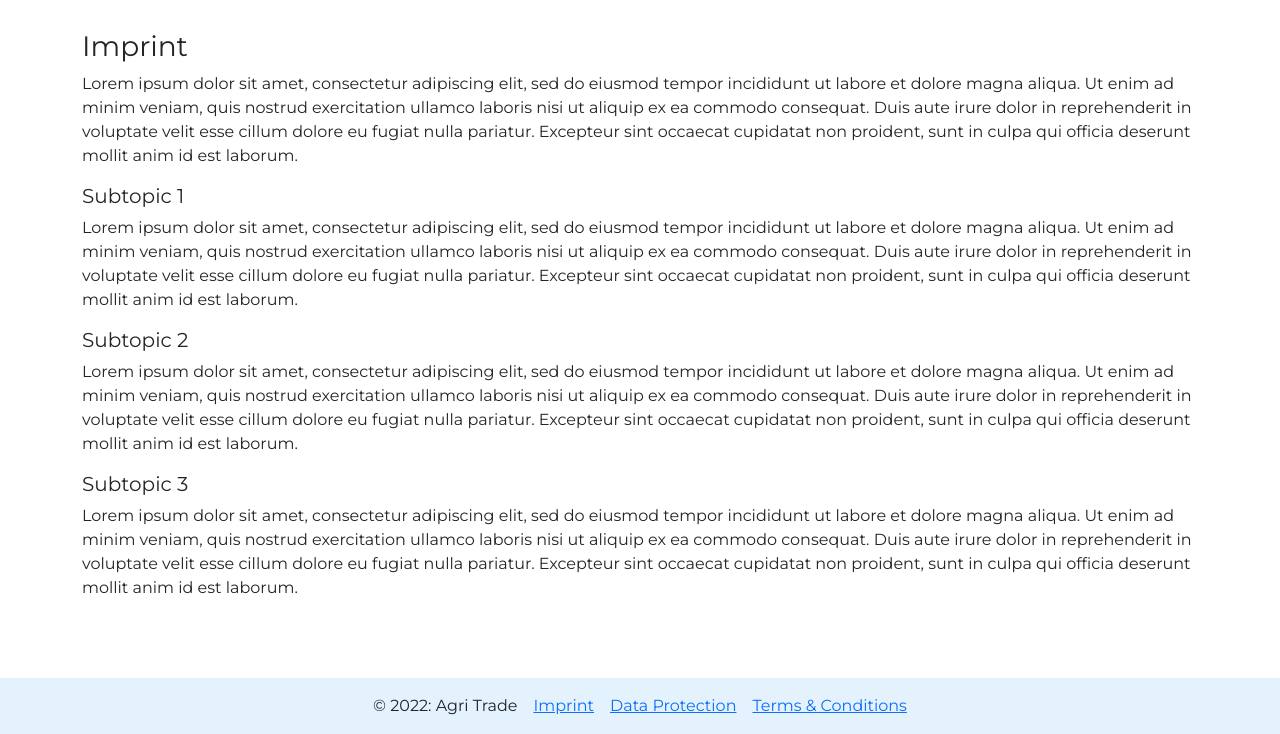
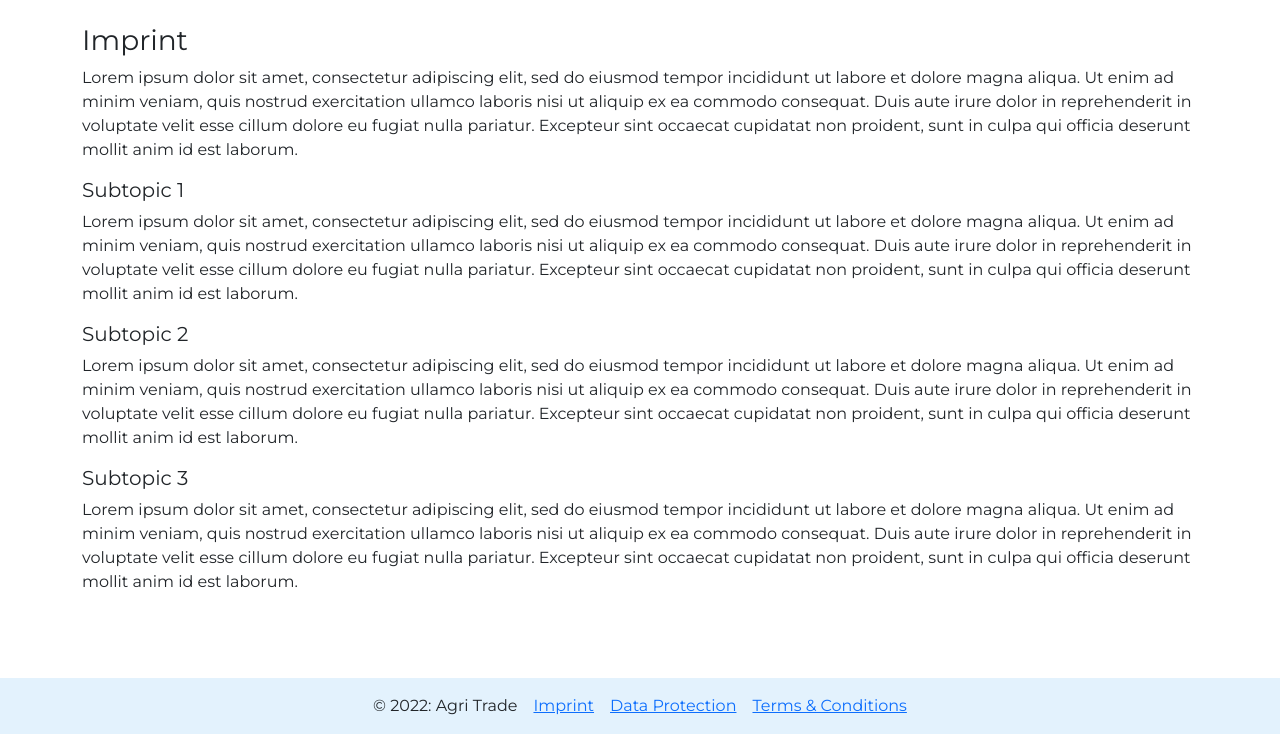
Before and after one commit to erinbedri/Agri_Trade---django-project, a Django app: page /imprint/ in a window 1280 px wide. Shown: the part 66-800 px from the top of the page. Run offline with Django 4.2, Linux system fonts and the light colour scheme.

Commit message:
fixed top margin on imprint, dp and t&c templates

```diff
--- a/agri_trade/marketplace/forms.py
+++ b/agri_trade/marketplace/forms.py
@@ -15,7 +15,7 @@ class AddProductForm(forms.ModelForm):
     location = CountryField().formfield(
         widget=CountrySelectWidget(
            attrs={"class": "form-control"}
-        )
+        ),
     )
 
     class Meta:
--- a/agri_trade/settings.py
+++ b/agri_trade/settings.py
@@ -20,7 +20,6 @@ BASE_DIR = Path(__file__).resolve().parent.parent
 SECRET_KEY = os.getenv('SECRET_KEY')
 
 DEBUG = os.getenv('DEBUG', False) == 'True'
-print(DEBUG)
 
 ALLOWED_HOSTS = os.getenv('ALLOWED_HOSTS', '127.0.0.1').split(' ')
 
--- a/agri_trade/web/templates/web/data_protection.html
+++ b/agri_trade/web/templates/web/data_protection.html
@@ -2,7 +2,7 @@
 {% load static %}
 
 {% block content %}
-    <div class="container" style="margin-top: 30px; margin-bottom: 50px">
+    <div class="container mt-4">
         <div class="row justify-content-md-center">
             <div class="col-md-12">
                 <h3>Data Protection</h3>
--- a/agri_trade/web/templates/web/imprint.html
+++ b/agri_trade/web/templates/web/imprint.html
@@ -2,7 +2,7 @@
 {% load static %}
 
 {% block content %}
-    <div class="container" style="margin-top: 30px; margin-bottom: 50px">
+    <div class="container mt-4">
         <div class="row justify-content-md-center">
             <div class="col-md-12">
                 <h3>Imprint</h3>
--- a/agri_trade/web/templates/web/terms_and_conditions.html
+++ b/agri_trade/web/templates/web/terms_and_conditions.html
@@ -2,7 +2,7 @@
 {% load static %}
 
 {% block content %}
-    <div class="container" style="margin-top: 30px; margin-bottom: 50px">
+    <div class="container mt-4">
         <div class="row justify-content-md-center">
             <div class="col-md-12">
                 <h3>Terms and Conditions</h3>
--- a/static/css/style.css
+++ b/static/css/style.css
@@ -3,5 +3,5 @@ body {
 }
 
 .country-select-flag {
-    display: none; !important;
+    display: none;
 }
```
Also changed, not shown: 1 other file.
